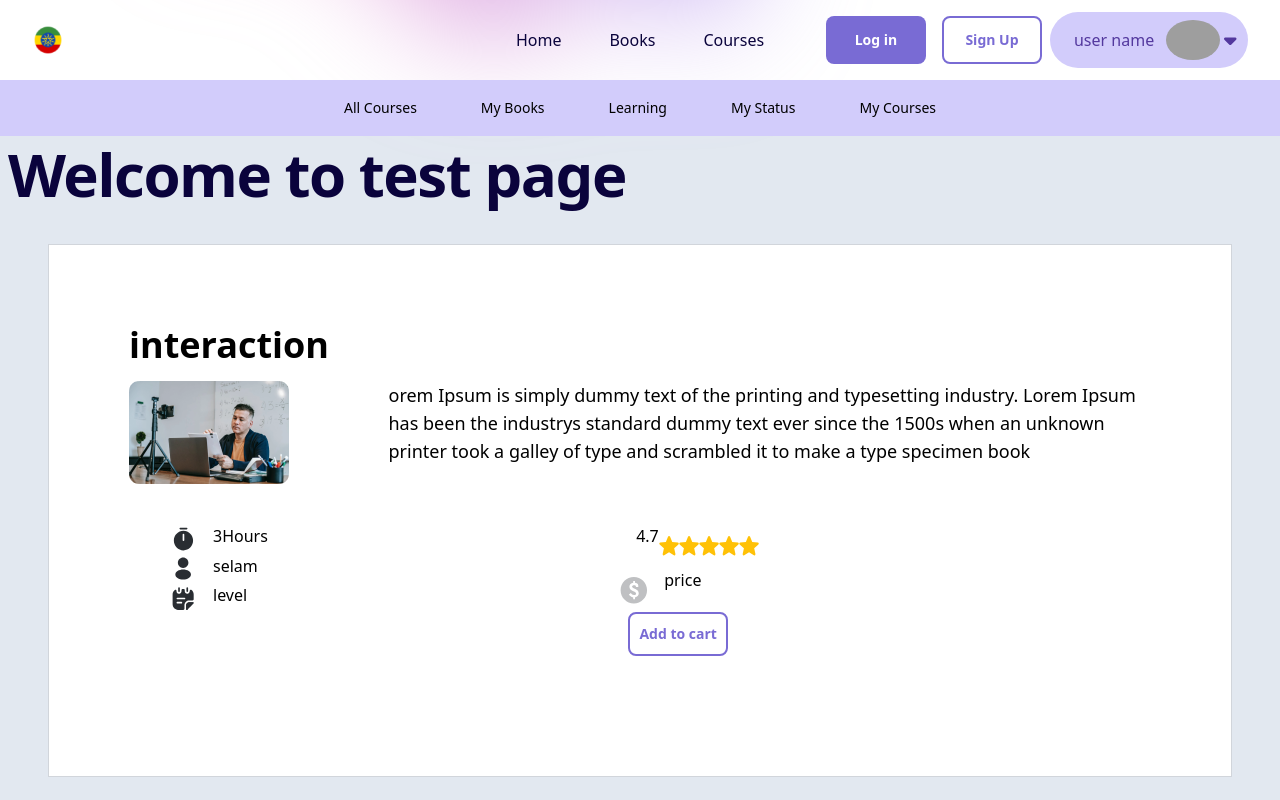
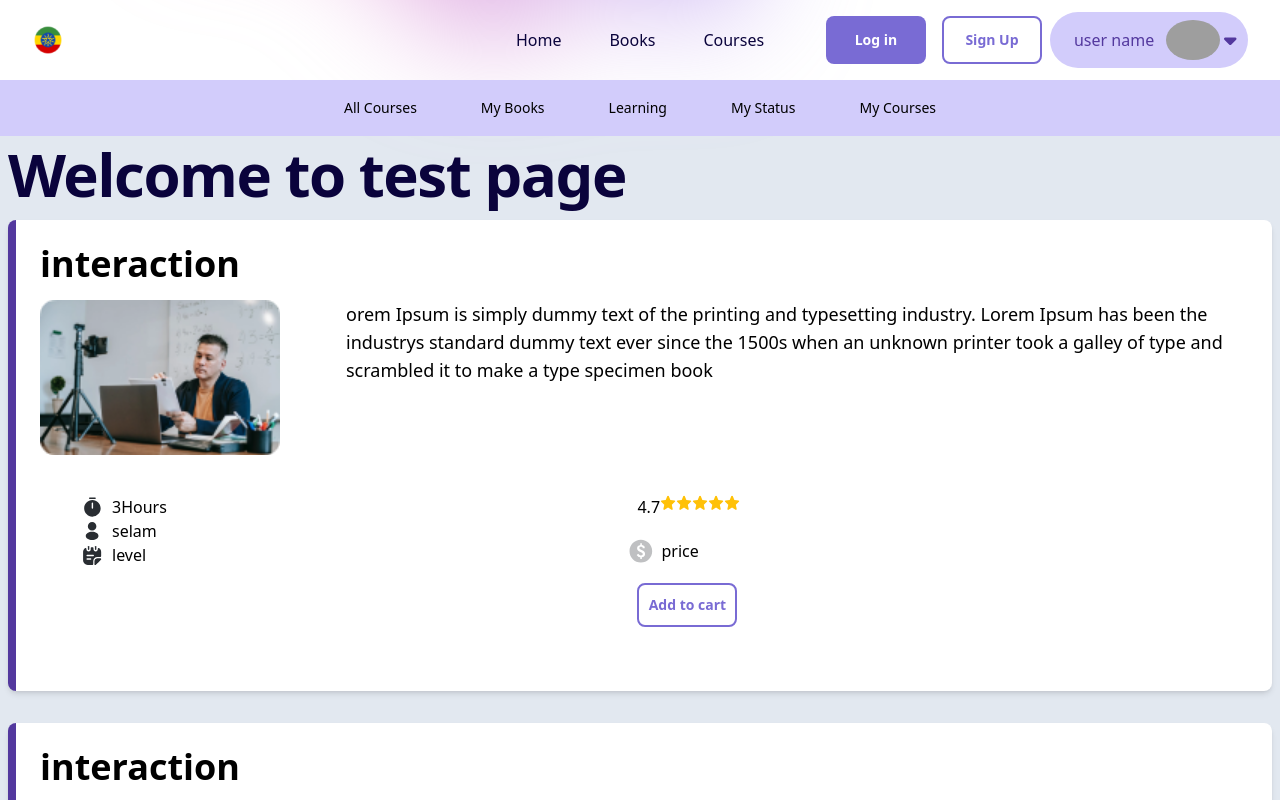
Before and after one commit to nati589/elearning, a React (Create React App) app in the folder client/: page /test in a window 1280 px wide. Shown: the top 800 px of the page. Built offline with nearby package versions, Linux system fonts and the light colour scheme; grey boxes are pictures that could not be loaded.

Commit message:
I edit PopularCourceCard.js files and test files

```diff
--- a/client/src/components/PopularCourseCard.jsx
+++ b/client/src/components/PopularCourseCard.jsx
@@ -9,26 +9,28 @@ import stickynote from"../assets/icons/stickynote.svg";
 
 const PopularCourseCard = ({course_title,course_details,course_thumbnail,course_total_hour,course_instructure,course_level,course_rate,course_price}) => {
   return (
-    <div class="card w-300 border border-gray-300 p-20 m-10 bg-white 70">
+
+
+<div class="card bg-white border-l-8 border-l-dark-purple rounded-lg shadow-md my-4 p-6">
 <h1 class="text-4xl mb-4 font-bold">{course_title}</h1>
  <div  class="grid grid-cols-4 gap-4">
-    <div class="col-span-1"><img  class="1/5" src={course_thumbnail} alt="books" /></div><div class="col-span-3"><p class="text-lg">{course_details}</p></div></div>
+     <div class="col-span-1"><img class="w-60 h-13 " src={course_thumbnail} alt="books" /></div><div class="col-span-3"><p class="text-lg">{course_details}</p></div></div>
 
     <div class="flex flex-row m-10">
    <div class="flex-grow">
    <div class="grid grid-rows-3 ">
    <div class='flex flex-row'>
-  <img  class="w-7"src={timer} alt="" />
-  <p  class="ml-4">{course_total_hour}</p>
+   <img  class="w-6 h-6"src={timer} alt="" />
+   <p  class="ml-2">{course_total_hour}</p>
 
    </div>
    <div class='flex flex-row'>
-  <img  class="w-7"src={person} alt="" />
-  <p  class="ml-4">{course_instructure}</p>
+   <img  class="w-6 h-6"src={person} alt="" />
+   <p  class="ml-2">{course_instructure}</p>
    </div>
    <div class='flex flex-row'>
-  <img  class="w-7"src={stickynote} alt="" />
-  <p  class="ml-4">{course_level}</p>
+   <img  class="w-6 h-6"src={stickynote} alt="" />
+   <p class="ml-2">{course_level}</p>
    </div>
 
 
@@ -37,20 +39,20 @@ const PopularCourseCard = ({course_title,course_details,course_thumbnail,course_
    <div class="flex-grow">
    <div class="grid grid-rows-3 ">
    <div class='flex flex-row'>
-  <p  class="ml-4">{course_rate}</p>
-  <img  class="w-5"src={fullstar} alt="" />
-  <img  class="w-5"src={fullstar} alt="" />
-  <img  class="w-5"src={fullstar} alt="" />
-  <img  class="w-5"src={fullstar} alt="" />
-  <img  class="w-5"src={fullstar} alt="" />
+   <p  class="ml-2">{course_rate}</p>
+   <img  class="w-4 h-4" src={fullstar} alt="" />
+   <img  class="w-4 h-4" src={fullstar} alt="" />
+   <img  class="w-4 h-4" src={fullstar} alt="" />
+   <img  class="w-4 h-4" src={fullstar} alt="" />
+   <img  class="w-4 h-4" src={fullstar} alt="" />
 
 
    </div>
    <div class='flex flex-row'>
-  <img  class="w-7"src={dollar} alt="" />
-  <p  class="ml-4">{course_price}</p>
+   <img  class="w-6 h-6"src={dollar} alt="" />
+   <p  class="ml-2">{course_price}</p>
    </div>
-<div class='flex flex-row'>
+ <div class='flex flex-row-m'>
  <button class="button-component-stroke"> Add to cart</button>
    {/* <button class="bg-white-600 hover:bg-blue-800 text-blue font-bold py-2 px-4 rounded border border-purple-500"> Add to cart</button> */}
    </div>
@@ -59,8 +61,10 @@ const PopularCourseCard = ({course_title,course_details,course_thumbnail,course_
  </div>
    </div>
  </div>
+</div>
 
-    </div>
+
+
 
   )
 }
--- a/client/src/pages/TestPage.jsx
+++ b/client/src/pages/TestPage.jsx
@@ -4,12 +4,22 @@ import selam   from "../../src/assets/Cardphoto10.png";
 
 function TestPage() {
   return (
-    <div className="flex flex-col w-full h-screen px-2 py-2 bg-slate-200">
+    <div className="flex flex-col flex-nowrap w-full h-fit px-2 py-2 bg-slate-200">
       <h1 className=" font-bold tracking-tight text-[#0A033C] sm:text-6xl lg:text-start sm:text-center">Welcome to test page</h1>
 
       {/* <CourseCard course_id="1" /> */}
+ <PopularCourseCard course_title='interaction' course_details='orem Ipsum is simply dummy text of the printing and typesetting industry. Lorem Ipsum has been the industrys standard dummy text ever since the 1500s when an unknown printer took a galley of type and scrambled it to make a type specimen book'
+      course_thumbnail={selam}  course_total_hour='3Hours'   course_instructure='selam' course_level='level'  course_rate='4.7'  course_price='price'/>
       <PopularCourseCard course_title='interaction' course_details='orem Ipsum is simply dummy text of the printing and typesetting industry. Lorem Ipsum has been the industrys standard dummy text ever since the 1500s when an unknown printer took a galley of type and scrambled it to make a type specimen book'
       course_thumbnail={selam}  course_total_hour='3Hours'   course_instructure='selam' course_level='level'  course_rate='4.7'  course_price='price'/>
+      <PopularCourseCard course_title='interaction' course_details='orem Ipsum is simply dummy text of the printing and typesetting industry. Lorem Ipsum has been the industrys standard dummy text ever since the 1500s when an unknown printer took a galley of type and scrambled it to make a type specimen book'
+      course_thumbnail={selam}  course_total_hour='3Hours'   course_instructure='selam' course_level='level'  course_rate='4.7'  course_price='price'/>
+      <PopularCourseCard course_title='interaction' course_details='orem Ipsum is simply dummy text of the printing and typesetting industry. Lorem Ipsum has been the industrys standard dummy text ever since the 1500s when an unknown printer took a galley of type and scrambled it to make a type specimen book'
+      course_thumbnail={selam}  course_total_hour='3Hours'   course_instructure='selam' course_level='level'  course_rate='4.7'  course_price='price'/>
+      <PopularCourseCard course_title='interaction' course_details='orem Ipsum is simply dummy text of the printing and typesetting industry. Lorem Ipsum has been the industrys standard dummy text ever since the 1500s when an unknown printer took a galley of type and scrambled it to make a type specimen book'
+      course_thumbnail={selam}  course_total_hour='3Hours'   course_instructure='selam' course_level='level'  course_rate='4.7'  course_price='price'/>
+
+
 
 
     </div>
```
Also changed, not shown: client/src/assets/icons/empty_star.svg. Lines whose indentation alone changed are shown as unchanged.
